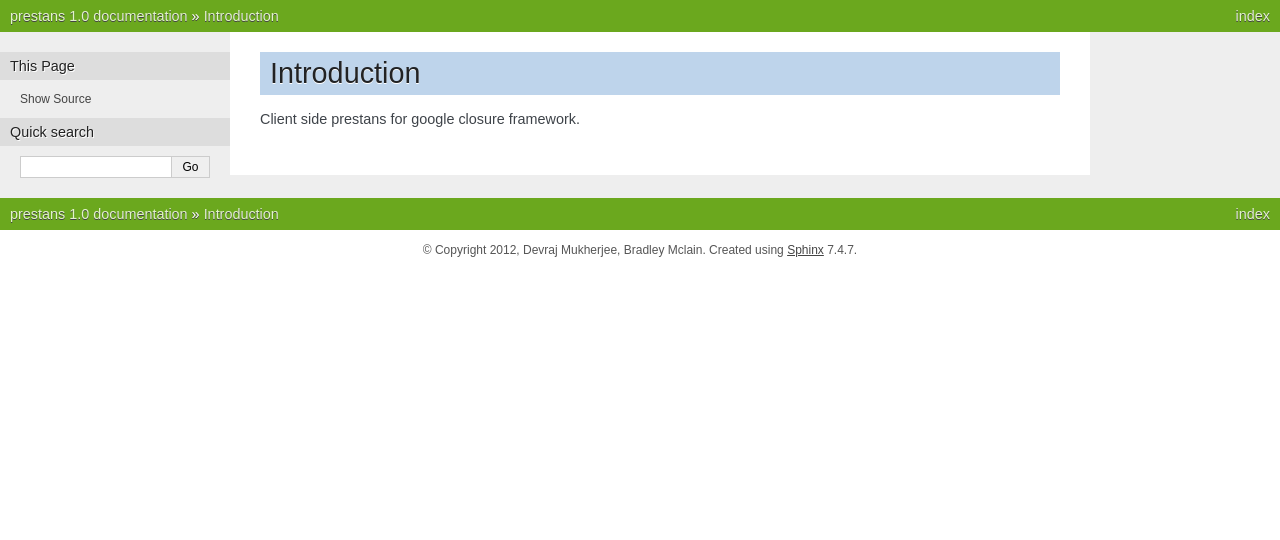
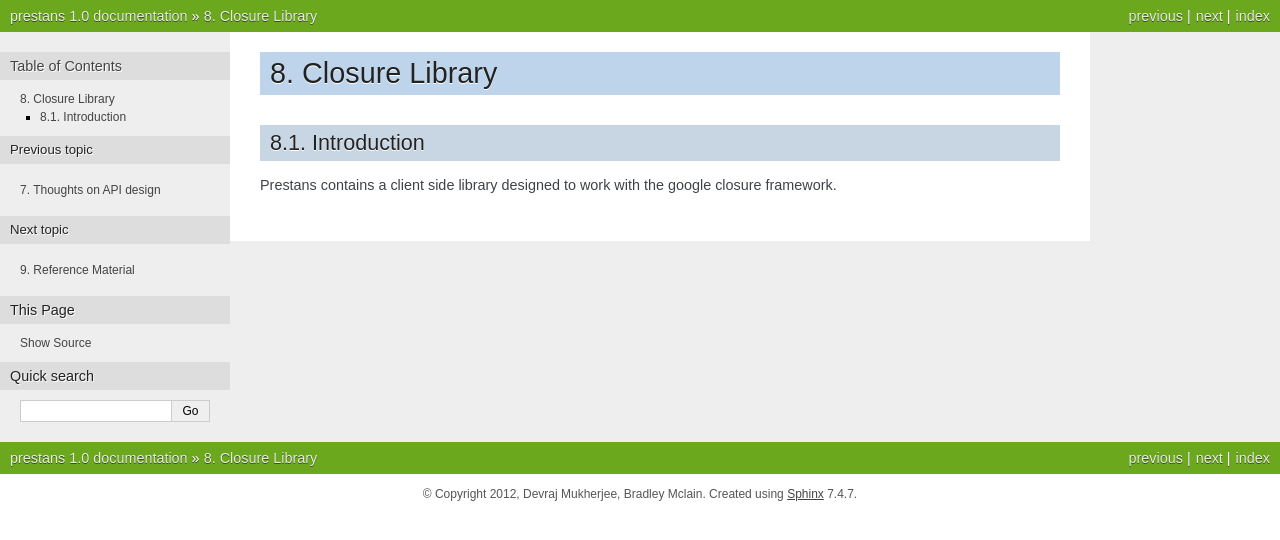
Before and after one commit to anomaly/prestans-docs, a Sphinx documentation site: the page built from source/closure.rst, in a window 1280 px wide. Shown: the top 540 px of the page. Built offline with Sphinx 7.4.7, drawn with Linux system fonts in a browser that asks for light colours.

Commit message:
Added closure to index page, fixed make.bat to work on windows with python 2.7

```diff
--- a/source/closure.rst
+++ b/source/closure.rst
@@ -1,4 +1,7 @@
 =================
+Closure Library
+=================
+
 Introduction
-=================
-Client side prestans for google closure framework.
+=============================
+Prestans contains a client side library designed to work with the google closure framework.
--- a/source/index.rst
+++ b/source/index.rst
@@ -19,6 +19,7 @@ prestans is a WSGI (PEP-333) complaint micro-framework that allows you to rapidl
    models
    authentication
    design_notes
+   closure
    reference_material
 
 
```
Also changed, not shown: 1 other file.
